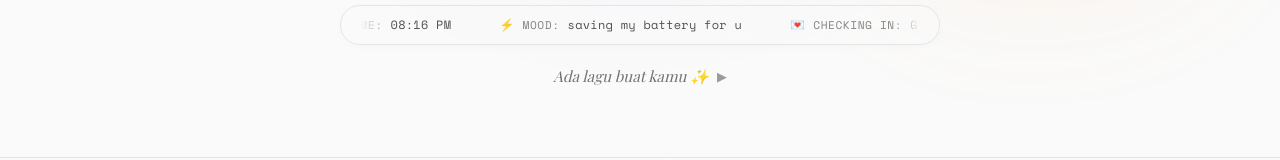
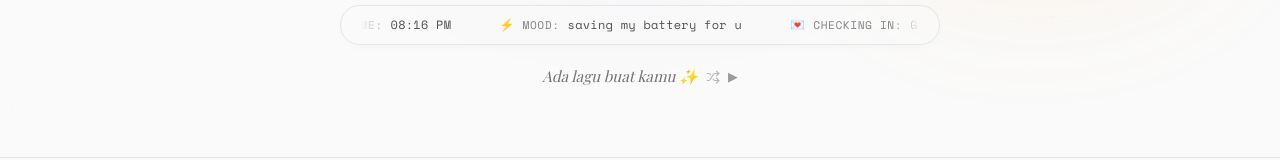
Before and after one commit to muhammadfaza16/muhammadfaza16.github.io, a Next.js app: page / in a window 1280 px wide. Shown: the part 766-926 px from the top of the page. Built offline with nearby package versions, Linux system fonts and the light colour scheme; a web font is replaced by a local one.

Commit message:
feat: add shuffle button and random song logic to audio player

```diff
--- a/src/components/AudioContext.tsx
+++ b/src/components/AudioContext.tsx
@@ -5,7 +5,9 @@ import { useTheme } from "./ThemeProvider";
 
 interface AudioContextType {
     isPlaying: boolean;
+    isShuffle: boolean;
     togglePlay: () => void;
+    toggleShuffle: () => void;
     nextSong: () => void;
     currentSong: { title: string; audioUrl: string };
 }
@@ -41,6 +43,7 @@ const PLAYLIST = [
 
 export function AudioProvider({ children }: { children: React.ReactNode }) {
     const [isPlaying, setIsPlaying] = useState(false);
+    const [isShuffle, setIsShuffle] = useState(false);
     const [currentIndex, setCurrentIndex] = useState(0);
     const audioRef = useRef<HTMLAudioElement | null>(null);
 
@@ -76,8 +79,20 @@ export function AudioProvider({ children }: { children: React.ReactNode }) {
         setIsPlaying(!isPlaying);
     };
 
+    const toggleShuffle = () => {
+        setIsShuffle(!isShuffle);
+    };
+
     const nextSong = () => {
-        setCurrentIndex((prev) => (prev + 1) % PLAYLIST.length);
+        if (isShuffle && PLAYLIST.length > 1) {
+            let nextIndex;
+            do {
+                nextIndex = Math.floor(Math.random() * PLAYLIST.length);
+            } while (nextIndex === currentIndex);
+            setCurrentIndex(nextIndex);
+        } else {
+            setCurrentIndex((prev) => (prev + 1) % PLAYLIST.length);
+        }
         setIsPlaying(true); // Auto-play next
     };
 
@@ -91,7 +106,7 @@ export function AudioProvider({ children }: { children: React.ReactNode }) {
     const currentSong = PLAYLIST[currentIndex];
 
     return (
-        <AudioContext.Provider value={{ isPlaying, togglePlay, nextSong, currentSong }}>
+        <AudioContext.Provider value={{ isPlaying, isShuffle, togglePlay, toggleShuffle, nextSong, currentSong }}>
             <audio
                 ref={audioRef}
                 src={currentSong.audioUrl}
--- a/src/components/CurrentlyStrip.tsx
+++ b/src/components/CurrentlyStrip.tsx
@@ -2,6 +2,7 @@
 
 import { useState, useEffect, useRef } from "react";
 import { useAudio } from "./AudioContext";
+import { Shuffle } from "lucide-react";
 
 // Derived values from context now
 // const playlist removed as it is handled by context for the active song
@@ -188,7 +189,7 @@ export function CurrentlyStrip() {
     const [currentHour, setCurrentHour] = useState(new Date().getHours());
 
     // Global Audio Context
-    const { isPlaying, togglePlay, currentSong } = useAudio();
+    const { isPlaying, togglePlay, currentSong, isShuffle, toggleShuffle } = useAudio();
 
     const checkInMessages = getCheckInMessages(currentHour);
 
@@ -313,6 +314,28 @@ export function CurrentlyStrip() {
                     >
                         {isPlaying ? "Khusus buat kamu 🥀" : "Ada lagu buat kamu ✨"}
                     </p>
+                    <div
+                        onClick={(e) => {
+                            e.stopPropagation();
+                            toggleShuffle();
+                        }}
+                        style={{
+                            all: "unset",
+                            cursor: "pointer",
+                            fontSize: "0.8rem",
+                            color: currentSong ? (isShuffle ? "var(--accent)" : "var(--text-muted)") : "var(--text-muted)",
+                            opacity: isShuffle ? 1 : 0.5,
+                            display: "flex",
+                            alignItems: "center",
+                            justifyContent: "center",
+                            transition: "all 0.2s ease"
+                        }}
+                        className="hover:opacity-100"
+                        title={isShuffle ? "Shuffle On" : "Shuffle Off"}
+                    >
+                        <Shuffle size={14} />
+                    </div>
+
                     <button
                         style={{
                             all: "unset",
```
